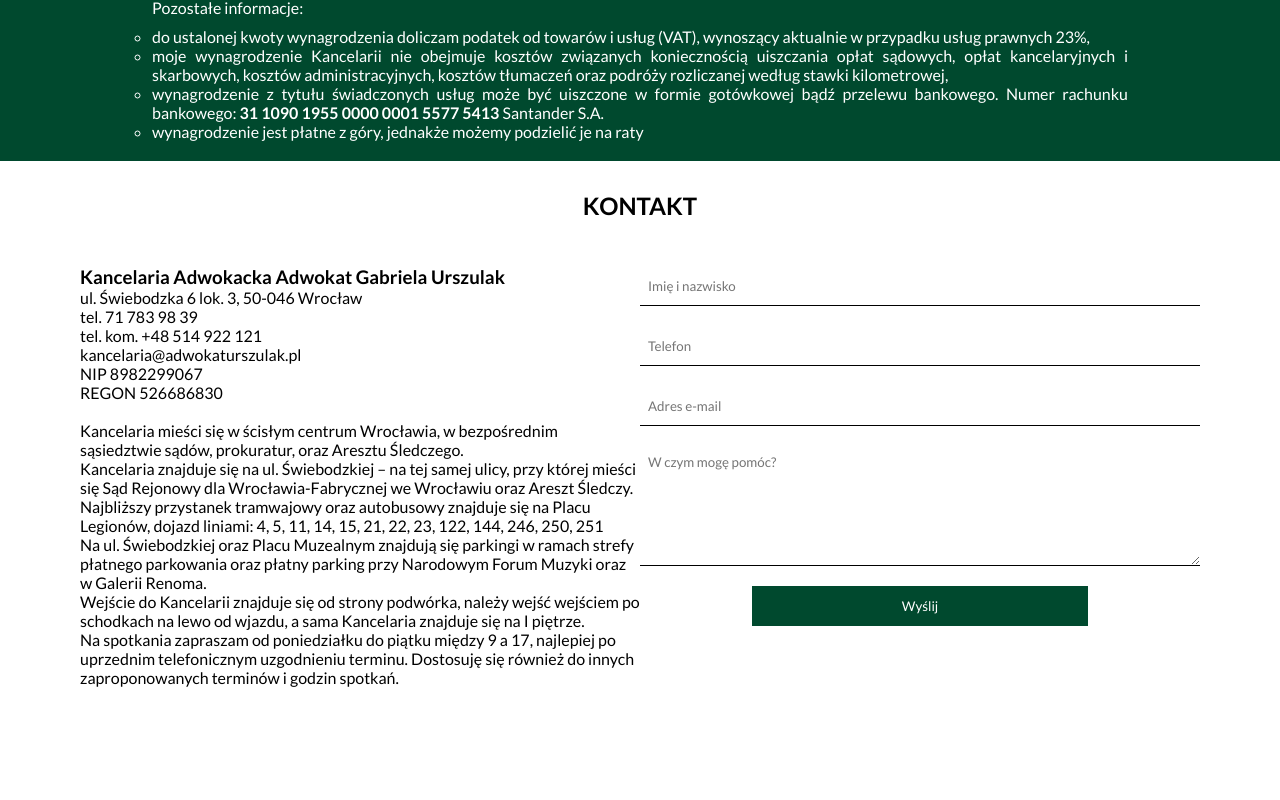
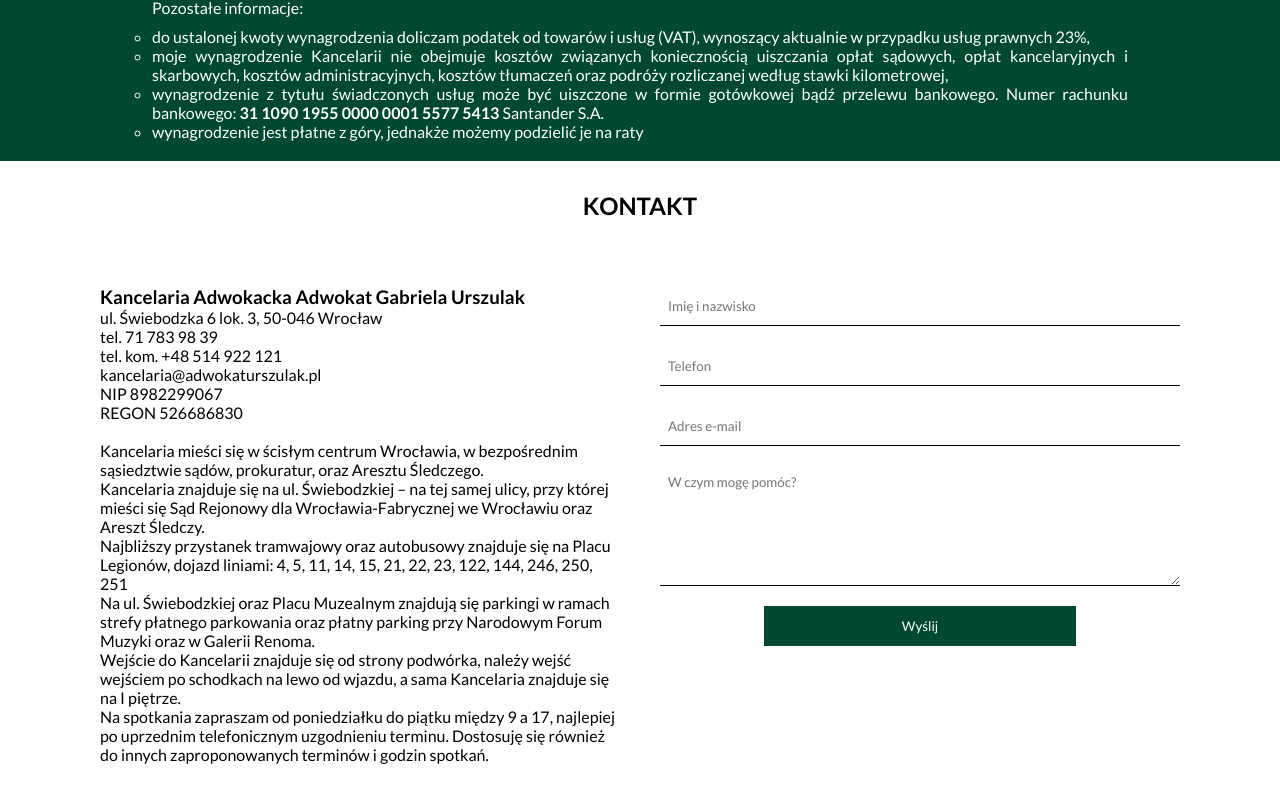
Before and after one commit to adrian-imiolo/gabrysia-site, a React (Vite) app: page / in a window 1280 px wide. Shown: the part 3009-3809 px from the top of the page. Before the commit the page ends 3712 px from the top, so only its background shows below. Built offline with nearby package versions, Linux system fonts and the light colour scheme.

Commit message:
EmailForm
add loading state in submit form

```diff
--- a/src/App.css
+++ b/src/App.css
@@ -325,10 +325,12 @@
 
 .contact-info {
   flex: 1;
+  padding: 20px;
 }
 
 .email-info {
   flex: 1;
+  padding: 20px;
 }
 
 
@@ -349,28 +351,28 @@
   border-bottom: 1px solid black;
   background-color: transparent;
   margin-bottom: 20px;
-  padding: 8px; /* Dodanie paddingu */
-  height: 40px; /* Wysokość inputów */
-  transition: background-color 0.3s; /* Dodanie efektu przejścia dla tła */
+  padding: 8px;
+  height: 40px;
+  transition: background-color 0.3s;
 }
 
 .custom-form input:focus,
 .custom-form textarea:focus {
   outline: none;
-  background-color: rgba(200, 200, 200, 0.3); /* Przejście w kolorze szarym przy kliknięciu */
+  background-color: rgba(200, 200, 200, 0.3);
 }
 
 .custom-form textarea {
-  height: 120px; /* Wysokość textarea (3 razy wysokość pojedynczego inputa) */
+  height: 120px;
 }
 
 .custom-form > .submit-button {
   margin: 0 auto;
   margin-top: 20px;
   background-color: #00492E;
-  padding: 8px 16px; /* Mniejszy przycisk */
-  border: none; /* Usunięcie obramowania */
-  color: #fff; /* Kolor czcionki */
+  padding: 8px 16px;
+  border: none;
+  color: #fff;
   cursor: pointer;
   transition: background-color 0.3s, color 0.3s, transform 0.3s;
   width: 60%;
@@ -378,6 +380,6 @@
 
 .custom-form > .submit-button:hover {
   background-color: #CF9831;
-  color: #fff; /* Kolor czcionki na hover */
+  color: #fff;
 
 }
--- a/src/components/EmailForm.tsx
+++ b/src/components/EmailForm.tsx
@@ -11,13 +11,17 @@ interface CustomFormElements extends HTMLFormElement {
 export const EmailForm = () => {
   const form = useRef<CustomFormElements>(null);
   const [formError, setFormError] = useState<string>('');
-  const [formSuccess, setFormSuccess] = useState<boolean>(false);
+  const [formSuccess, setFormSuccess] = useState<boolean>
+  (false);
+  const [isLoading, setIsLoading] = useState<boolean>
+  (false);
 
   const sendEmail = async (e: FormEvent<HTMLFormElement>) => {
     e.preventDefault();
 
     const isValid = validateForm();
     if (isValid && form.current) {
+        setIsLoading(true)
       try {
         await emailjs.sendForm('service_wl9duqh', 'template_loonslv', form.current, 'QZtmaFR3ernJv8kuK');
         clearForm();
@@ -25,6 +29,7 @@ export const EmailForm = () => {
       } catch (error) {
         setFormError("Ups, coś poszło nie tak :/");
       }
+      setIsLoading(false)
     }
   };
 
@@ -75,7 +80,7 @@ export const EmailForm = () => {
         <textarea name="message" placeholder="W czym mogę pomóc?" rows={3} required />
         <div className="form-error">{formError}</div>
         {formSuccess && <div className="form-success">Wiadomość została wysłana!</div>}
-        <input type="submit" value="Wyślij" className="submit-button" />
+        <input type="submit" value={isLoading ? "Wysyłanie..." : "Wyślij"} className="submit-button" />
       </form>
     </div>
   );
```
